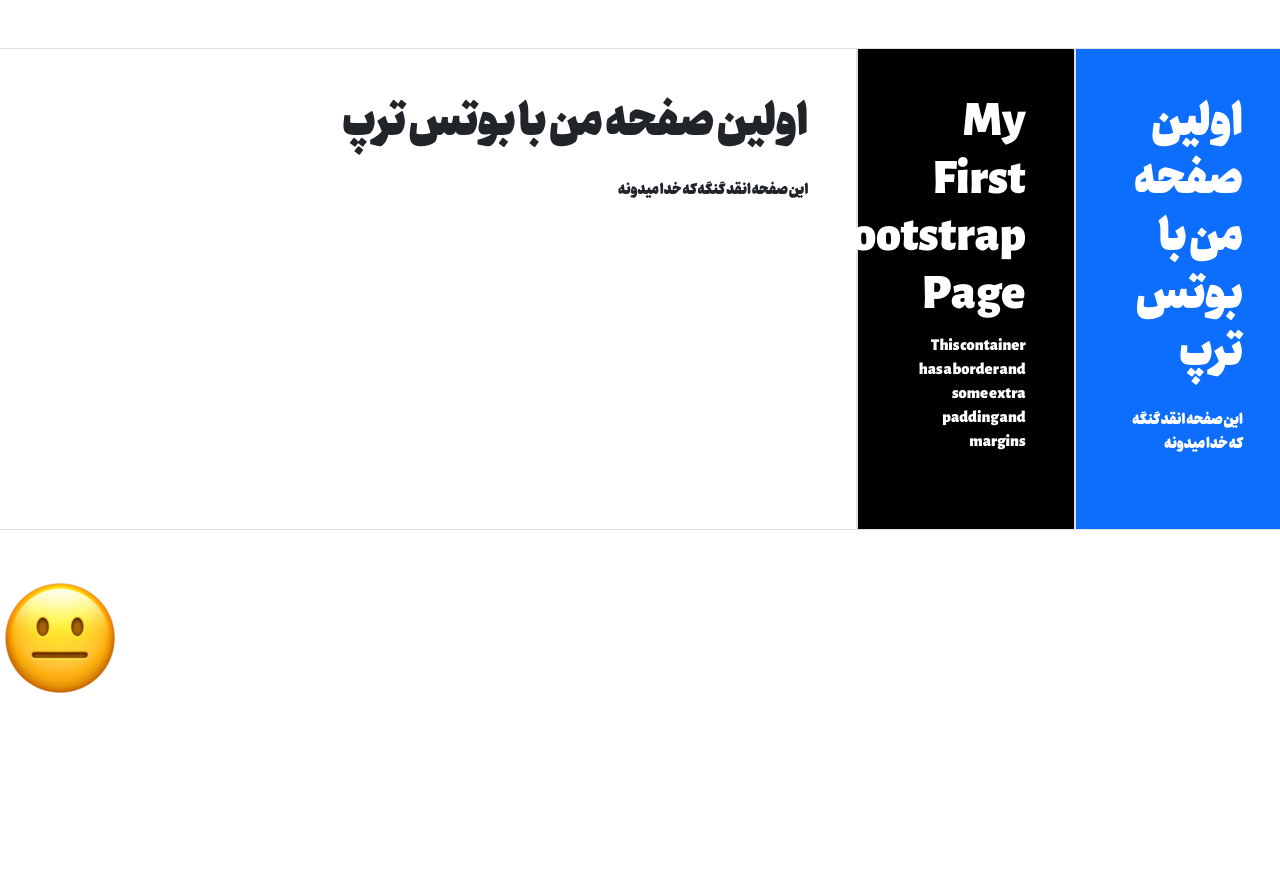
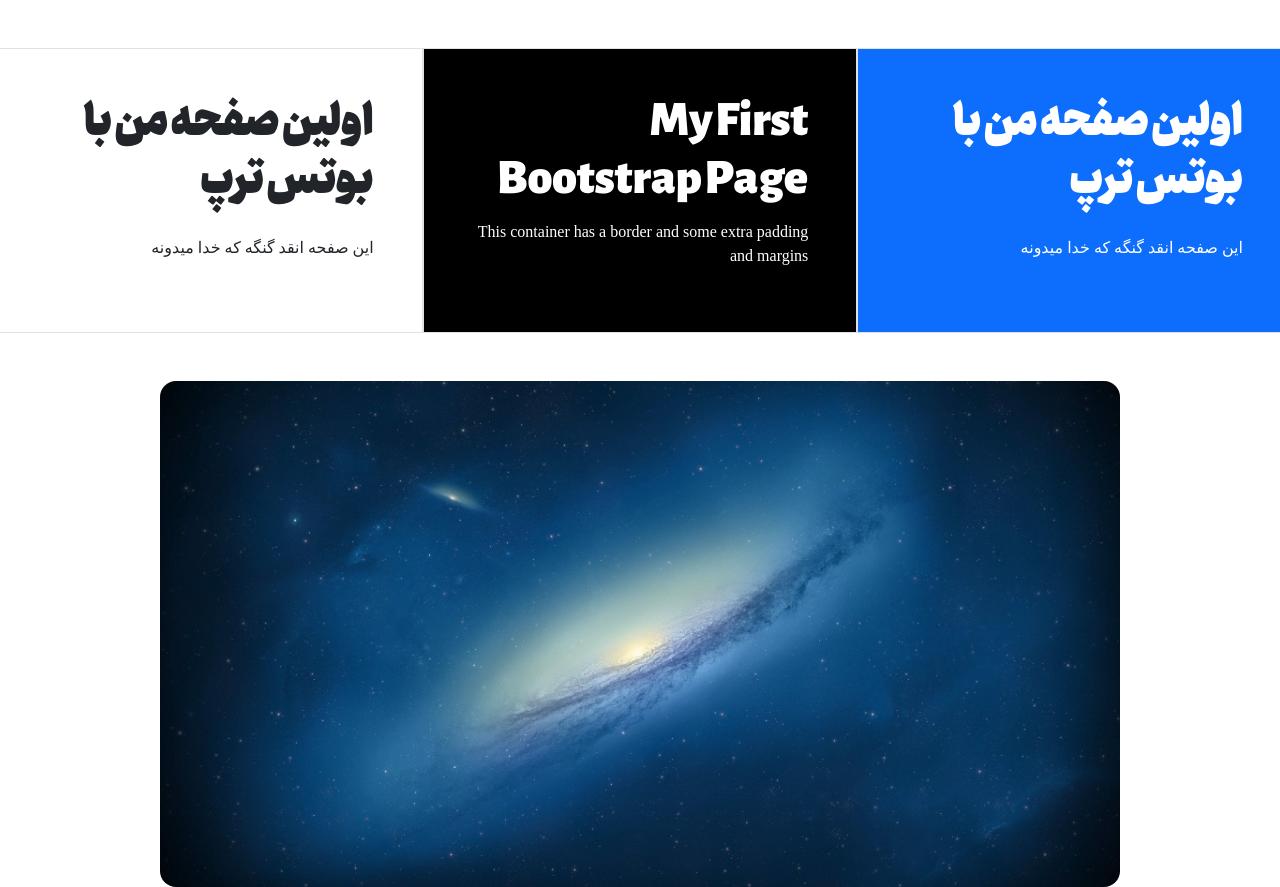
Before and after one commit to M3rFIsh/m3rfish.github.io, a plain HTML site: page index.html in a window 1280 px wide. Before the commit the page ends 800 px from the top, so only its background shows below. Drawn offline with nearby package versions, Linux system fonts and the light colour scheme; a web font is replaced by a local one.

Commit message:
add image

```diff
--- a/index.html
+++ b/index.html
@@ -20,19 +20,23 @@
   </head>
   <body>
     <div class="row">
-      <div class="col-sm-8 border p-5 my-5">
+      <div class="col border p-5 my-5">
         <h1 class="display-5">اولین صفحه من با بوتس ترپ</h1>
         <p class="my-4">این صفحه انقد گنگه که خدا میدونه</p>
       </div>
-      <div class="col-sm-2 border bg-black p-5 my-5 text-white">
+      <div class="col border bg-black p-5 my-5 text-white">
         <h1 class="display-5">My First Bootstrap Page</h1>
         <p>This container has a border and some extra padding and margins</p>
       </div>
-      <div class="col-sm-2 border bg-primary p-5 my-5 text-white">
+      <div class="col border bg-primary p-5 my-5 text-white">
         <h1 class="display-5">اولین صفحه من با بوتس ترپ</h1>
         <p class="my-4">این صفحه انقد گنگه که خدا میدونه</p>
       </div>
     </div>
-    <img src="neutral-face_1f610.png" alt="neutral face" class="rounded">
+    <img
+      src="4k-ultra-hd-galaxy-blue-space-3m6msj9bpod3lhkr.jpg"
+      alt="galaxy"
+      class="rounded-4 w-75 d-block m-auto"
+    />
   </body>
 </html>
--- a/style.css
+++ b/style.css
@@ -8,7 +8,7 @@ body{
 }
 @font-face {
     font-family: vazir;
-    src: url(Ray-ExtraBlack.woff);
+    src: url(Vazir.ttf);
 }
 h1{
     font-family: ray-exterablack;
```
Also changed, not shown: 4k-ultra-hd-galaxy-blue-space-3m6msj9bpod3lhkr.jpg (added).
